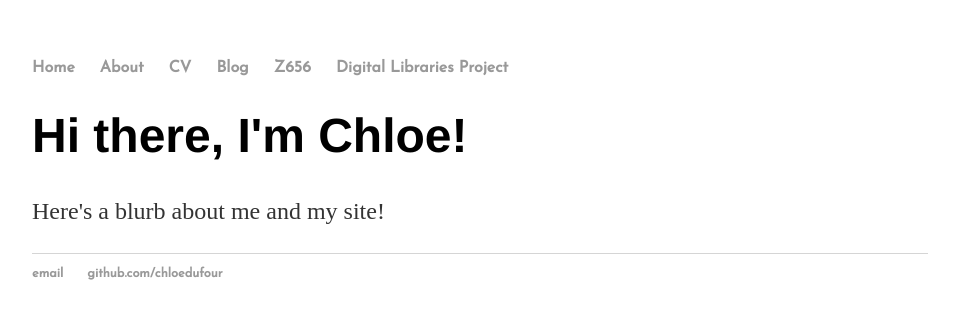
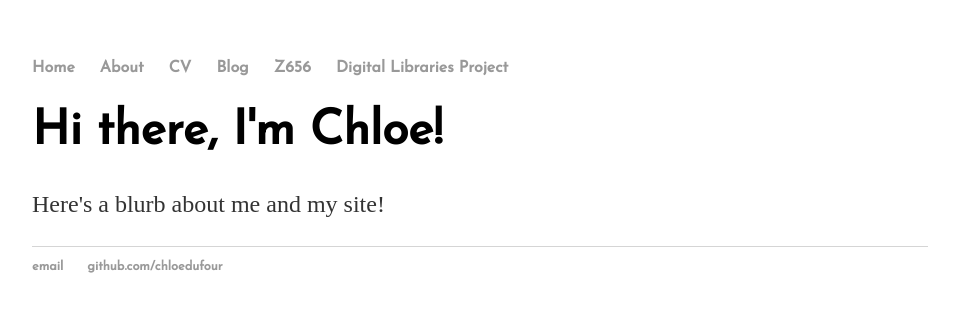
Before and after one commit to chloedufour/cdufour.github.io, a Jekyll site: the page built from index.html, in a window 1280 px wide. Shown: the top 319 px of the page, without its empty margins (160-1119 px from the left). Built offline with Jekyll 4.4.1, drawn with Linux system fonts in a browser that asks for light colours.

Commit message:
Update main.css

```diff
--- a/css/main.css
+++ b/css/main.css
@@ -21,7 +21,7 @@ a:hover {
 }
 h1 {
     font-size: 3em;
-    font-family:'Helvetica', 'Arial', 'Sans-Serif';
+    font-family:'Josefin Sans', sans-serif;
 }
 p {
     font-size: 1.5em;
```
